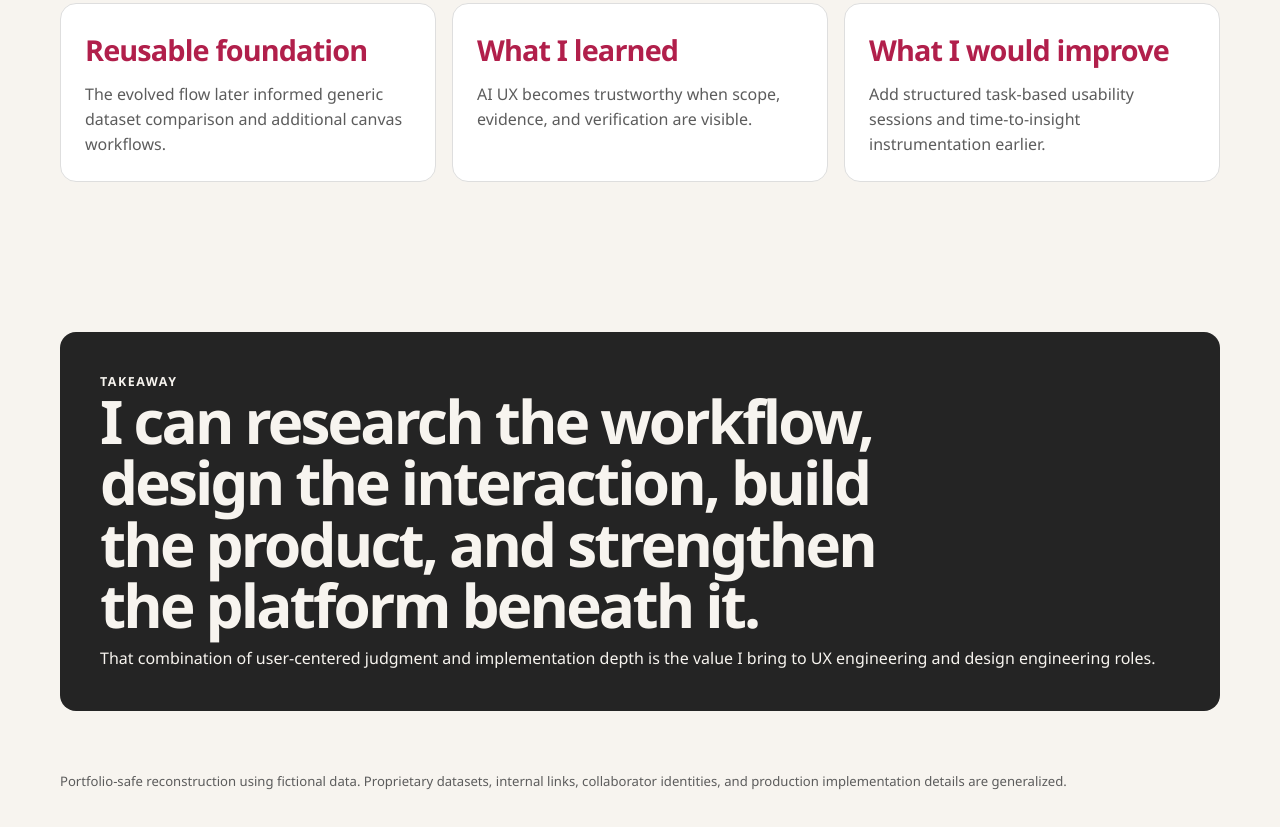
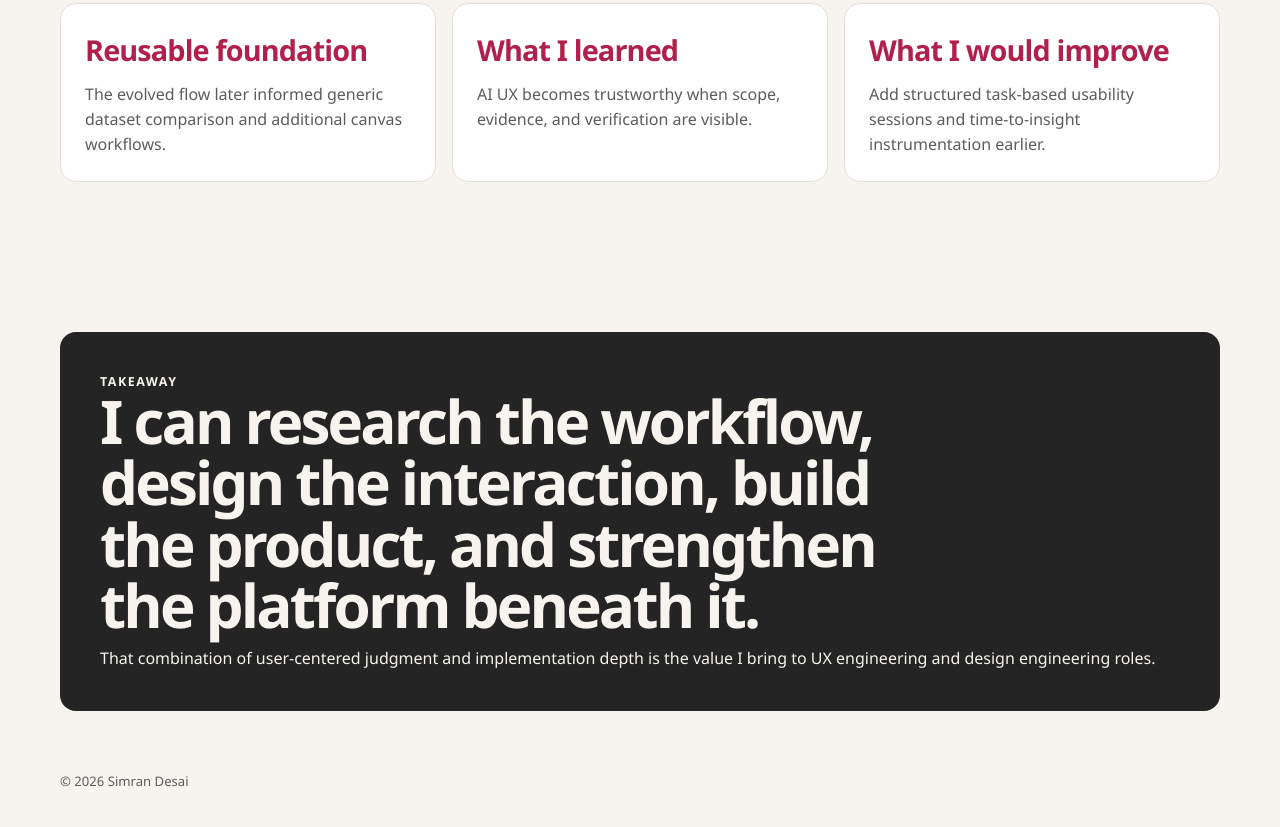
Before and after one commit to sdesai51/ux-portfolio, a plain HTML site: page index.html in a window 1280 px wide. Shown: the part 7260-8087 px from the top of the page. Drawn offline with Linux system fonts and the light colour scheme.

Commit message:
Remove portfolio disclosure copy
Copilot-Session: dd531b78-95ca-4775-a687-3b0c45abb4dc

```diff
--- a/index.html
+++ b/index.html
@@ -371,7 +371,7 @@
 
     <div class="shell closing reveal"><p class="kicker">Takeaway</p><h2>I can research the workflow, design the interaction, build the product, and strengthen the platform beneath it.</h2><p>That combination of user-centered judgment and implementation depth is the value I bring to UX engineering and design engineering roles.</p></div>
   </main>
-  <footer class="shell"><p>Portfolio-safe reconstruction using fictional data. Proprietary datasets, internal links, collaborator identities, and production implementation details are generalized.</p></footer>
+  <footer class="shell"><p>&copy; 2026 Simran Desai</p></footer>
   <script>
     const progress = document.getElementById("progress");
     const updateProgress = () => {
```
Also changed, not shown: engineering/index.html (+1 -1 lines), 1 other file.
